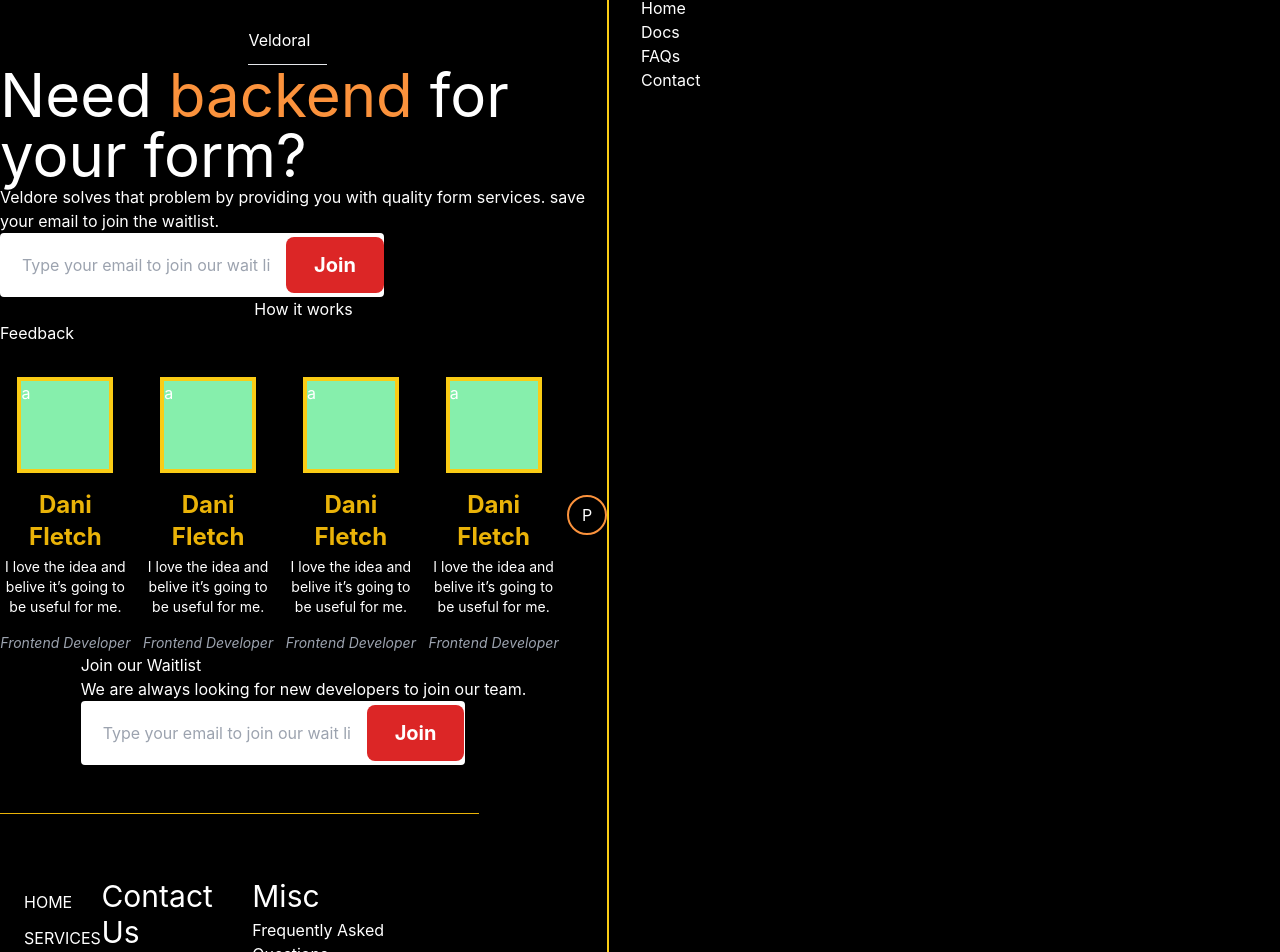
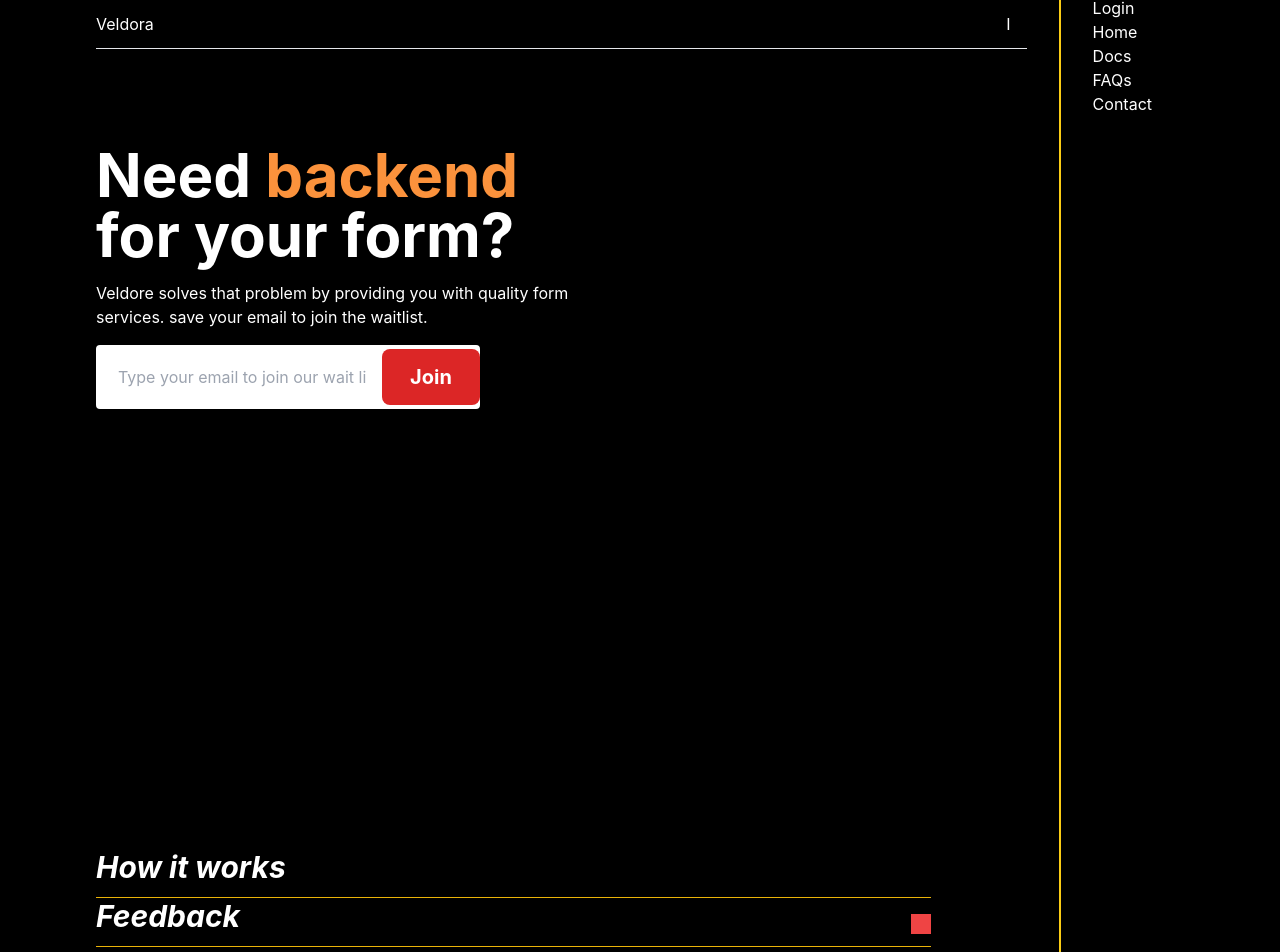
Before and after one commit to princecodes247/veldora--client, a Next.js app: page /waitlist in a window 1280 px wide. Shown: the part 60-1012 px from the top of the page. Built offline with nearby package versions, Linux system fonts and the light colour scheme.

Commit message:
Update Waitlist page

```diff
--- a/pages/waitlist.js
+++ b/pages/waitlist.js
@@ -1,44 +1,44 @@
-import Head from 'next/head'
-import Image from 'next/image'
+import Head from "next/head";
+import Image from "next/image";
 
-import Header from '../components/Header'
-import Footer from '../components/Footer'
-import SideMenu from '../components/SideMenu'
-import WaitlistForm from '../components/WaitlistForm/WaitlistForm'
+import Header from "../components/Header";
+import Footer from "../components/Footer";
+import SideMenu from "../components/SideMenu";
+import WaitlistForm from "../components/WaitlistForm/WaitlistForm";
 
-import styles from '../styles/Waitlist.module.css'
-import FeedbackSlider from '../components/FeedbackSlider/FeedbackSlider'
-
+import styles from "../styles/Waitlist.module.css";
+import FeedbackSlider from "../components/FeedbackSlider/FeedbackSlider";
 
 export default function Waitlist() {
   return (
-    <div className="flex text-white bg-black">
+    <div className="flex px-24 pr-24 text-white bg-black">
       <Head>
         <title>Veldora Waitlist</title>
         <meta name="description" content="Veldora waitlist" />
         <link rel="icon" href="/favicon.ico" />
       </Head>
 
-      <main className={styles.main}>
-        <Header/>
-        <section>
-          <div className="">
-          <h1 className='text-6xl'>Need
-          <span className='text-6xl text-orange-400'>{' '}backend{' '}</span>
-           for your form?</h1>
-          <p>
-          Veldore solves that problem by providing you with quality form services. save your email to join the waitlist.
-          </p>
-          <WaitlistForm/>
+      <main className="pt-12">
+        <Header />
+        <section className="flex items-start h-screen pt-24">
+          <div className="flex flex-col flex-1 gap-4">
+            <h1 className="text-6xl font-bold">
+              Need
+              <span className="text-6xl text-orange-400"> backend </span>
+              for your form?
+            </h1>
+            <p>
+              Veldore solves that problem by providing you with quality form
+              services. save your email to join the waitlist.
+            </p>
+            <WaitlistForm />
           </div>
-          <div
-            className=""
-            >
-              {/* <Image
+          <div className="flex-1">
+            {/* <Image
                 src=
                 alt="Veldora Waitlist"
                 /> */}
-            </div>
+          </div>
         </section>
 
         {/* <section>
@@ -48,25 +48,26 @@ export default function Waitlist() {
 validation can be handled flawlessly without any backend from your endvalidation can be handled flawlessly without any backend from your end.
         </p>
         </section> */}
-        <section>
-          <h2>How it works</h2>
+        <section className="pr-32">
+          <div className="border-b border-yellow-500">
+            <h2 className="pb-3 text-3xl italic font-bold">How it works</h2>
+          </div>
+        </section>
+        <section className="pr-32">
+        <div className="flex items-end justify-between pb-3 border-b border-yellow-500">
+          <h2 className="text-3xl italic font-bold">Feedback</h2>
+          <div className="w-5 h-5 bg-red-500"></div>
+        </div>
 
+          <FeedbackSlider />
         </section>
-        <section>
-        Feedback
-        <FeedbackSlider/>
+        <section className="flex flex-col items-center gap-4 pt-24 pr-32 text-center">
+          <h2 className="text-3xl font-bold">Join our Waitlist</h2>
+          <WaitlistForm alt />
         </section>
-        <section>
-        <h2>Join our Waitlist</h2>
-        <p>
-        We are always looking for new developers to join our team.
-        </p>
-        <WaitlistForm/>
-        </section>
-       <Footer/>
+        <Footer />
       </main>
-      <SideMenu/>
-
+      <SideMenu />
     </div>
-  )
+  );
 }
```
